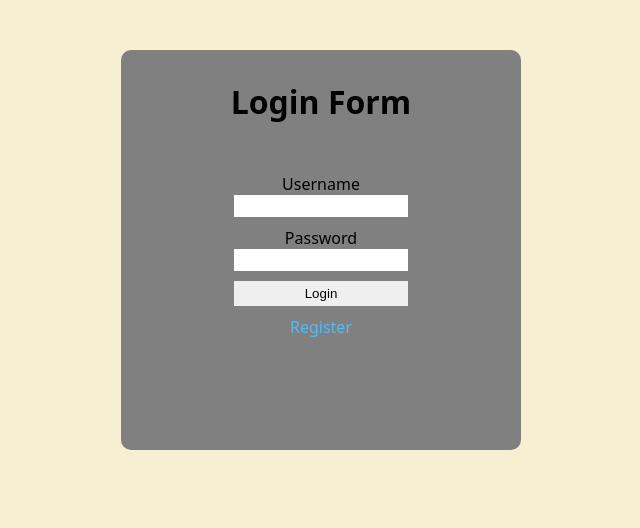
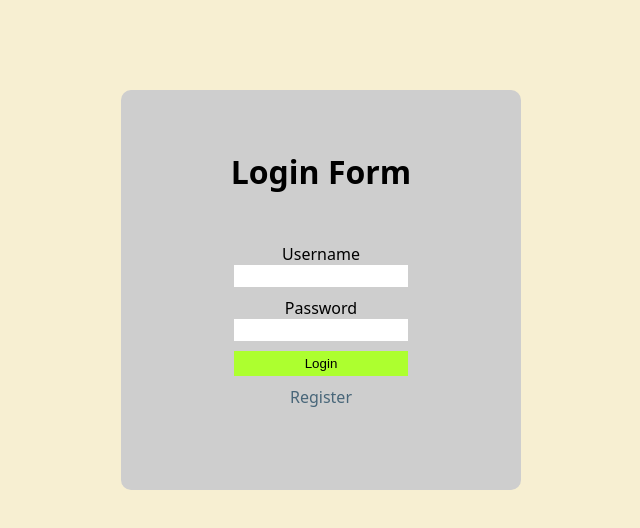
Before and after one commit to AdamRifandy/Simple_Login_Register_App, a website: page index.html in a window 1280 px wide. Shown: the whole page, without its empty margins (319-959 px from the left). Drawn offline with Linux system fonts and the light colour scheme.

Commit message:
Updated style in index.html

```diff
--- a/index.html
+++ b/index.html
@@ -12,7 +12,7 @@
         }
 
         .bg {
-            background-color: grey;
+            background-color: rgb(206, 206, 206);
             width: 400px;
             height: 400px;
             margin-inline: auto;
@@ -22,7 +22,8 @@
 
         .bg h1 {
             text-align: center;
-            padding-top: 30px;
+            margin-top: 90px;
+            padding-top: 60px;
             margin-bottom: 50px;
             cursor: default;
         }
@@ -46,11 +47,19 @@
             width: 174px;
             height: 25px;
             cursor: pointer;
+            background-color: greenyellow;
+
+            transition: background-color 0.3s ease, transform 0.2s ease;
+        }
+
+        #submitBtn:hover {
+            background-color: white;
+            color: black;
         }
 
         #registerText {
             display: block;
-            color: rgb(78, 187, 255);
+            color: rgb(72, 102, 121);
             text-align: center;
             cursor: pointer;
         }
```
